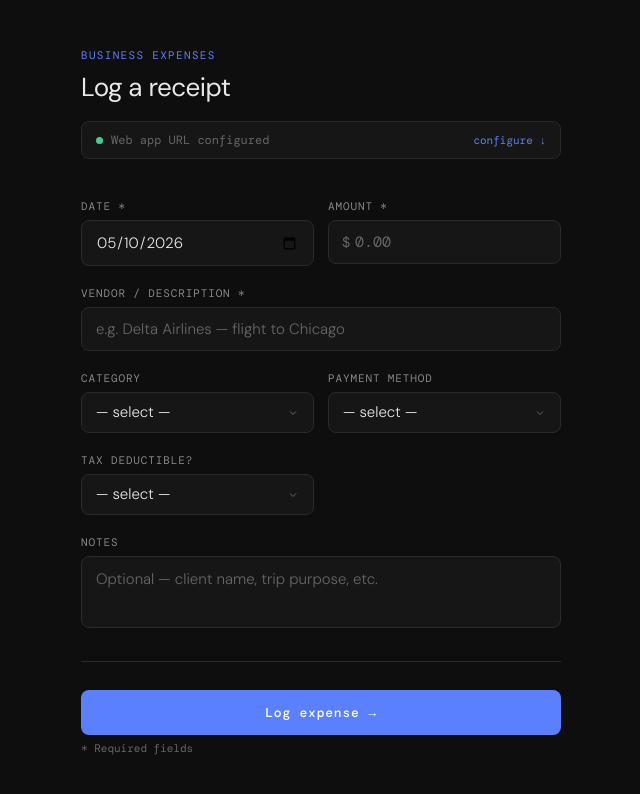
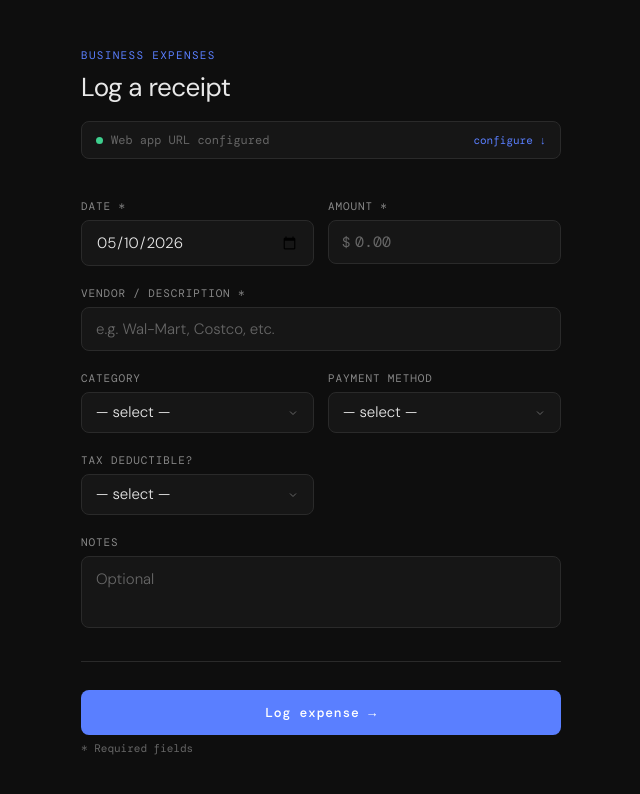
Before and after one commit to Orions-Workshop/FFExpenses, a plain HTML site: page index.html in a window 1280 px wide. Shown: the whole page, without its empty margins (319-959 px from the left). Drawn offline with nearby package versions, Linux system fonts and the light colour scheme.

Commit message:
Update index.html

```diff
--- a/index.html
+++ b/index.html
@@ -297,7 +297,7 @@
 
     <div class="row">
       <label for="vendor">Vendor / Description *</label>
-      <input type="text" id="vendor" placeholder="e.g. Delta Airlines — flight to Chicago" required>
+      <input type="text" id="vendor" placeholder="e.g. Wal-Mart, Costco, etc." required>
     </div>
 
     <div class="row-2">
@@ -346,7 +346,7 @@
 
     <div class="row">
       <label for="notes">Notes</label>
-      <textarea id="notes" placeholder="Optional — client name, trip purpose, etc."></textarea>
+      <textarea id="notes" placeholder="Optional"></textarea>
     </div>
 
     <div class="divider"></div>
```
